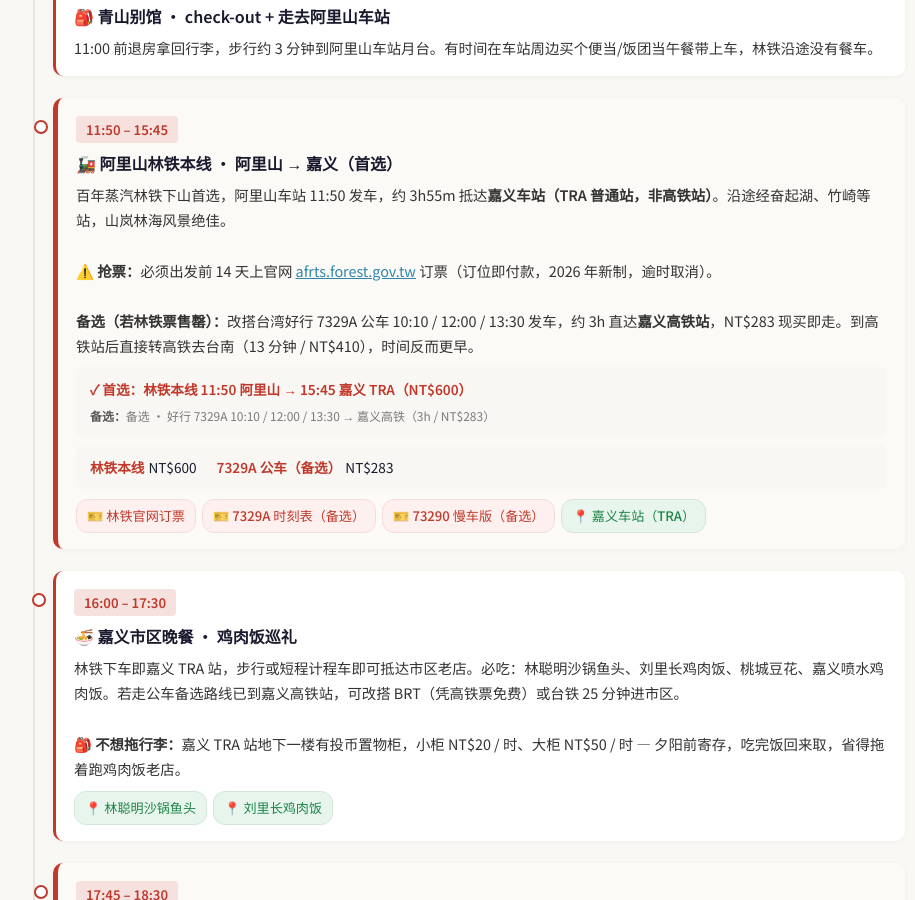
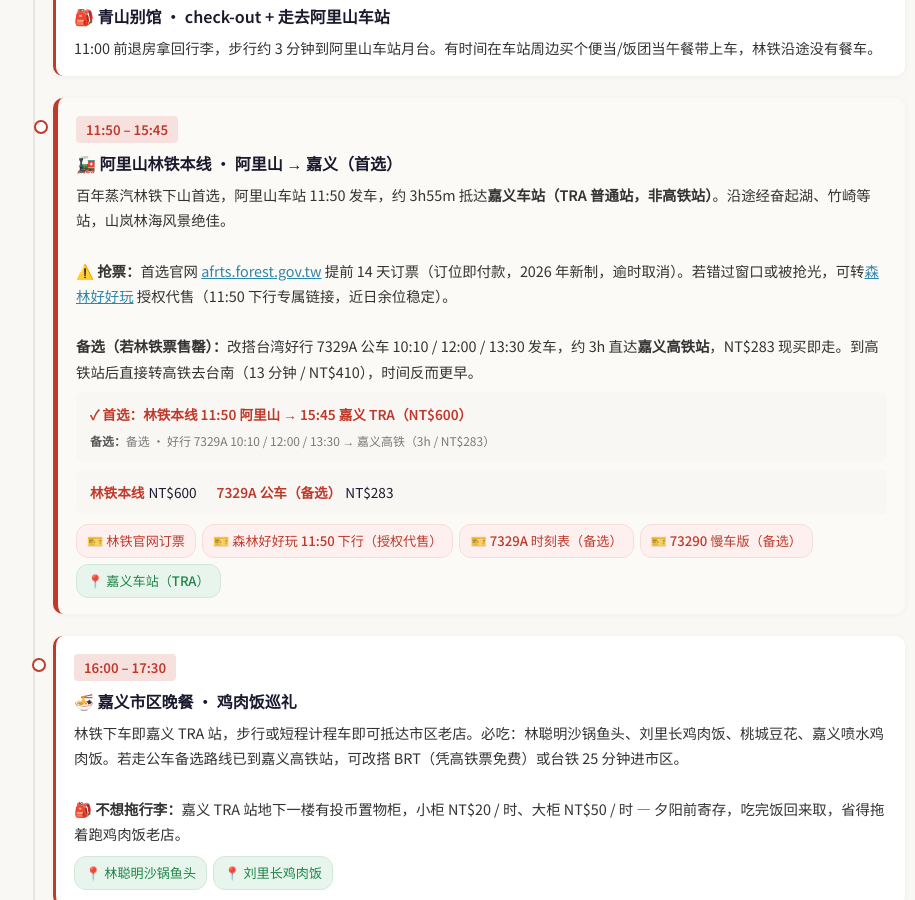
Before and after one commit to SibeiC/SibeiC.github.io, a Jekyll site: the page built from _trips/taiwan-2026.md, in a window 1280 px wide and 900 px high, scrolled down 13281 px. Shown: the whole window, without its empty margins (175-1090 px from the left). Built offline with Jekyll 4.4.1, drawn with Linux system fonts in a browser that asks for light colours; some of the changed text lies outside the part shown.

Commit message:
Day 6 林铁: 新增 森林好好玩 授权代售 11:50 下行链接
森林好好玩 (forestpass.welcometw.com) 是林业保育署
授权的国家森林游乐区 e-票平台, 与 ntbus.welcometw.com /
boat.welcometw.com 同生态. y1ZP 专指 11:50 下行阿里山
→ 嘉义这一班, 余位近日稳定, 适合官方抢不到时转用.

- urls: 新增 afrts_1150_down anchor
- Day 6 林铁 item: 抢票说明里加备用链接, links 加 chip
- booking_channels 阿里山森林铁路: 同步加代售入口
- 同步 bump last_updated 到 2026/4/18 (本次改动)

```diff
--- a/_trips/taiwan-2026.md
+++ b/_trips/taiwan-2026.md
@@ -573,7 +574,7 @@ days:
         detail: |
           百年蒸汽林铁下山首选，阿里山车站 11:50 发车，约 3h55m 抵达<strong>嘉义车站（TRA 普通站，非高铁站）</strong>。沿途经奋起湖、竹崎等站，山岚林海风景绝佳。
           <br><br>
-          <strong>⚠️ 抢票：</strong>必须出发前 14 天上官网 <a href="https://afrts.forest.gov.tw" target="_blank">afrts.forest.gov.tw</a> 订票（订位即付款，2026 年新制，逾时取消）。
+          <strong>⚠️ 抢票：</strong>首选官网 <a href="https://afrts.forest.gov.tw" target="_blank">afrts.forest.gov.tw</a> 提前 14 天订票（订位即付款，2026 年新制，逾时取消）。若错过窗口或被抢光，可转<a href="https://forestpass.welcometw.com/tour/y1ZP" target="_blank">森林好好玩</a> 授权代售（11:50 下行专属链接，近日余位稳定）。
           <br><br>
           <strong>备选（若林铁票售罄）：</strong>改搭台湾好行 7329A 公车 10:10 / 12:00 / 13:30 发车，约 3h 直达<strong>嘉义高铁站</strong>，NT$283 现买即走。到高铁站后直接转高铁去台南（13 分钟 / NT$410），时间反而更早。
         transit_route:
@@ -584,6 +585,7 @@ days:
           - { tag: 7329A 公车（备选）, value: "NT$283" }
         links:
           - { type: ticket, label: 林铁官网订票, url: *url_afrts }
+          - { type: ticket, label: 森林好好玩 11:50 下行（授权代售）, url: *url_afrts_1150_down }
           - { type: ticket, label: 7329A 时刻表（备选）, url: *url_bus_7329a }
           - { type: ticket, label: 73290 慢车版（备选）, url: "https://www.taiwanbus.tw/eBUSPage/Query/QueryResult.aspx?rno=73290&rn=1775222496370&lan=C" }
           - { type: map, label: 嘉义车站（TRA）, query: Chiayi TRA Station }
@@ -843,8 +845,10 @@ booking_channels:
   - name: 台湾好行 7329A（阿里山-嘉义）
     links: [{ label: 时刻表, url: *url_bus_7329a }]
   - name: 阿里山森林铁路
-    links: [{ label: afrts.forest.gov.tw, url: *url_afrts }]
-    note: 提前 14 天早上开放订票，订位即付款
+    links:
+      - { label: afrts.forest.gov.tw（官方）, url: *url_afrts }
+      - { label: 森林好好玩 11:50 下行（授权代售）, url: *url_afrts_1150_down }
+    note: 官方提前 14 天早上开放订票，订位即付款；森林好好玩为林保署授权代售，余位有时比官方更稳定
   - name: 九族文化村 + 日月潭缆车
     links:
       - { label: 中台湾好玩卡, url: *url_funcard_nine_combo }
```
Also changed, not shown: other parts of _trips/taiwan-2026.md (+1 -0 lines).
